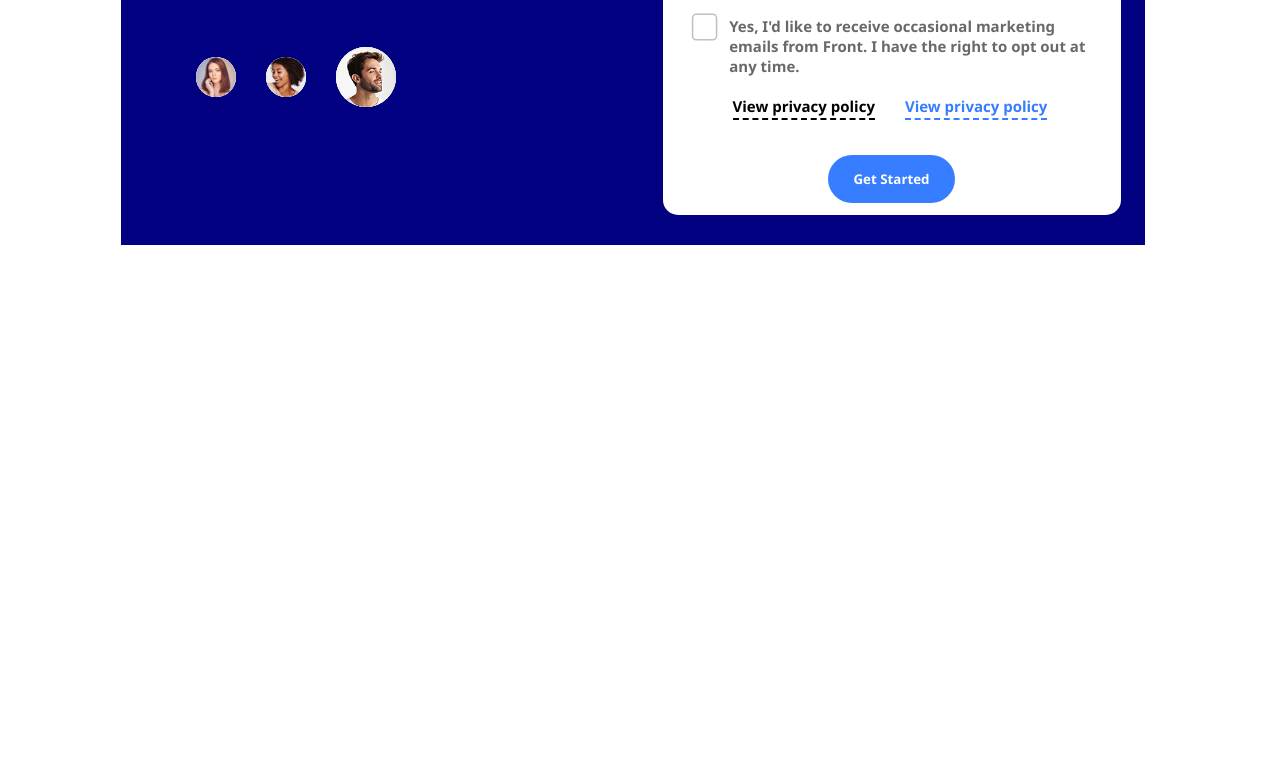
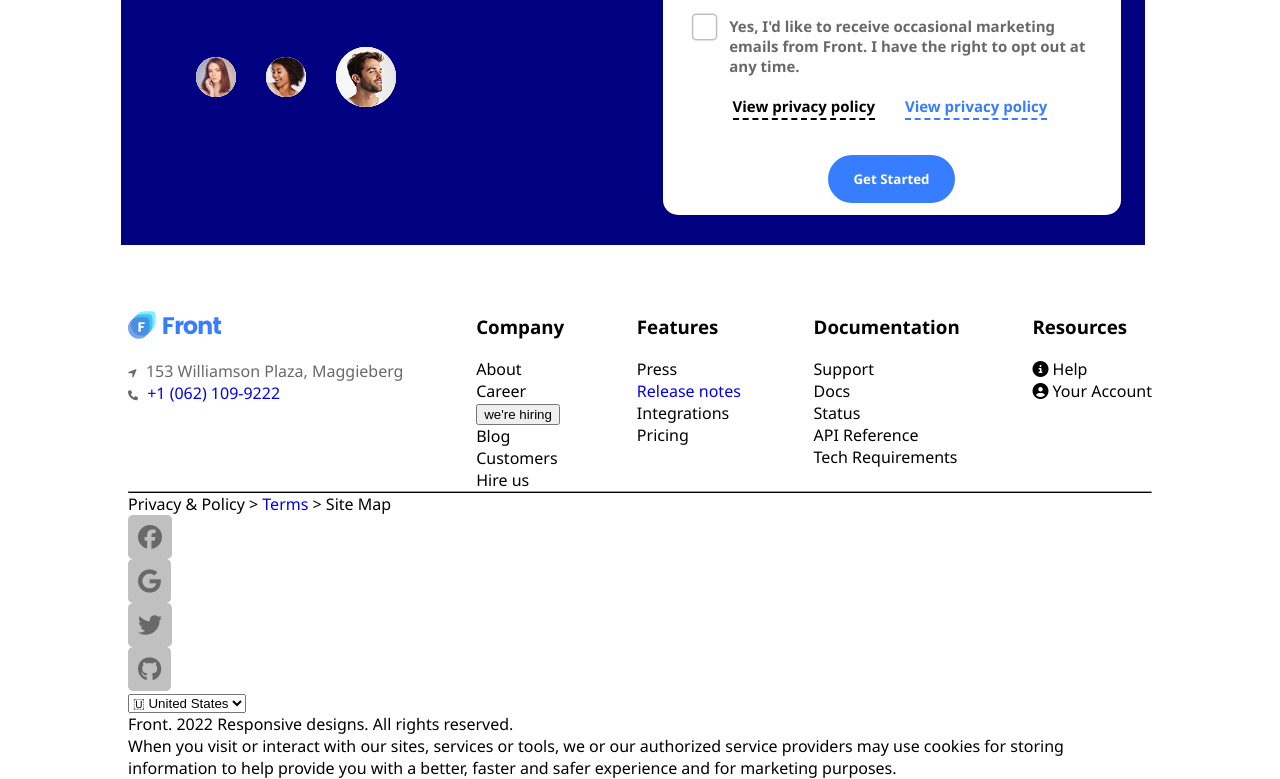
Before and after one commit to Eandy11/SaaS-Website, a plain HTML site: page index.html in a window 1280 px wide. Shown: the part 4745-5524 px from the top of the page. Before the commit the page ends 5040 px from the top, so only its background shows below. Drawn offline with Linux system fonts and the light colour scheme.

Commit message:
start info footer section

```diff
--- a/css/default.css
+++ b/css/default.css
@@ -75,7 +75,8 @@ a { text-decoration: none; }
 h2,
 p,
 hr,
-blockquote { margin-block: 0; }
+blockquote,
+ul { margin-block: 0; }
 
 hr,
 blockquote { margin-inline: 0; }
@@ -88,6 +89,11 @@ blockquote {
 }
 
 textarea { resize: none; }
+
+ul {
+  padding-inline: 0;
+  list-style: none;
+}
 
 .container {
   max-width: 1024px;
--- a/css/styles.css
+++ b/css/styles.css
@@ -616,3 +616,28 @@ section.application-form > div::before {
 }
 
 .hire-us-form > div form button { margin: var(--size-15) auto; }
+
+/* Info Footer Section */
+
+.site-nav {
+  display: flex;
+  justify-content: space-between;
+}
+
+.company-contact {
+  color: var(--font-color-dim);
+}
+
+.company-contact div i {
+  margin-right: 5px;
+  font-size: 10px;
+}
+
+
+.media-links div i {
+  background-color: var(--font-color-light);
+  border-radius: 5px;
+  color: var(--font-color-dim);
+  padding: 10px;
+  font-size: 24px;
+}
--- a/index.html
+++ b/index.html
@@ -374,8 +374,90 @@
 
     </main>
 
-    <section class="footer container">
-      <footer></footer>
+    <section class="info-footer container">
+      <footer>
+        <div class="site-nav">
+          <div class="company-contact">
+            <img
+              src="/starter-package/project_logo/logo.svg"
+              alt="Front"
+              height="60"
+              width="93">
+              <div>
+                <i class="fa-solid fa-location-arrow fa-sm"></i>
+                <span>153 Williamson Plaza, Maggieberg</span>
+              </div>
+              <div>
+                <i class="fa-solid fa-phone"></i>
+                <a href="/">+1 (062) 109-9222</a>
+              </div>
+          </div>
+          <div class="links">
+            <h3>Company</h3>
+            <ul>
+              <li>About</li>
+              <li>
+                <div>Career</div>
+                <button>we're hiring</button>
+              </li>
+              <li>Blog</li>
+              <li>Customers</li>
+              <li>Hire us</li>
+            </ul>
+          </div>
+          <div>
+            <h3>Features</h3>
+            <ul>
+              <li>Press</li>
+              <li><a href="/">Release notes</a></li>
+              <li>Integrations</li>
+              <li>Pricing</li>
+            </ul>
+          </div>
+          <div>
+            <h3>Documentation</h3>
+            <ul>
+              <li>Support</li>
+              <li>Docs</li>
+              <li>Status</li>
+              <li>API Reference</li>
+              <li>Tech Requirements</li>
+            </ul>
+          </div>
+          <div>
+            <h3>Resources</h3>
+            <ul>
+              <li>
+                <i class="fa-solid fa-circle-info"></i>
+                <span>Help</span>
+              </li>
+              <li>
+                <i class="fa-solid fa-circle-user"></i>
+                <span>Your Account</span>
+              </li>
+            </ul>
+          </div>
+        </div>
+        <hr>
+        <div class="media-info">
+          <div>
+            <div>Privacy & Policy  >  <a href="/">Terms</a>  >  Site Map</div>
+            <div class="media-links">
+              <div class="facebook"><i class="fa-brands fa-facebook fa-inverse"></i></div>
+              <div class="google"><i class="fa-brands fa-google"></i></div>
+              <div class="twitter"><i class="fa-brands fa-twitter"></i></div>
+              <div class="github"><i class="fa-brands fa-github"></i></div>
+              <select name="country" id="country">
+                <option value="United States" selected><span>&#x1F1FA;</span> United States</option>
+              </select>
+            </div>
+          </div>
+          <div class="copyright">
+            <div>Front. 2022 Responsive designs. All rights reserved.</div>
+            <p>When you visit or interact with our sites, services or tools, we or our authorized service providers may use cookies for storing information to help provide you with a better, faster and safer experience and for marketing purposes.</p>
+          </div>
+        </div>
+      </footer>
     </section>
 
   </body>
```
